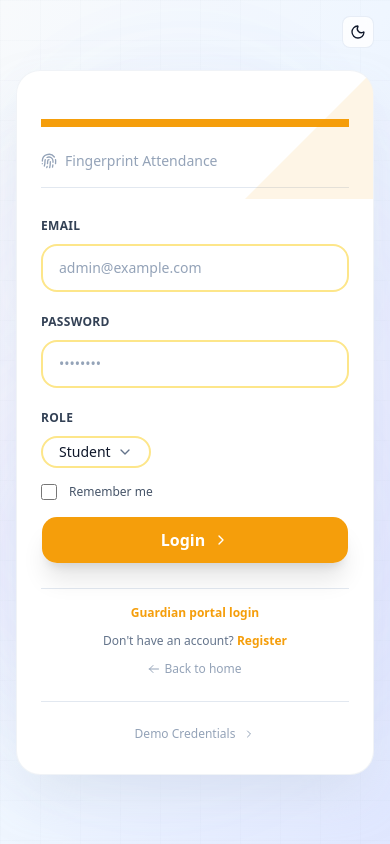
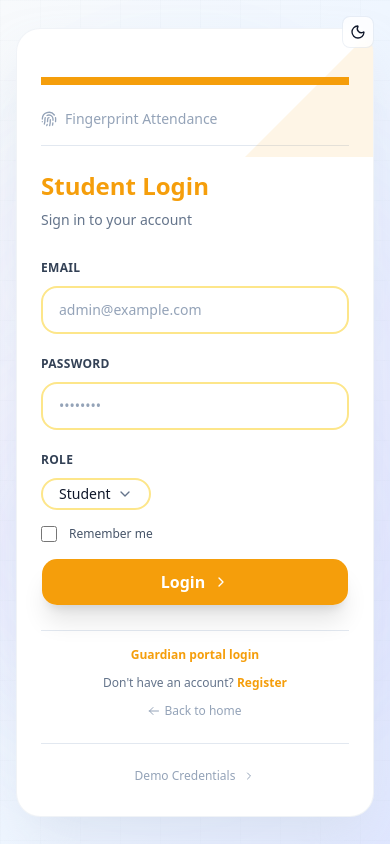
Before and after one commit to PrinceKhanX/fingerprint-attendance-system, a Next.js app: page /login in a window 390 px wide. Built offline with nearby package versions, Linux system fonts and the light colour scheme.

Commit message:
Fix login layout: resolve brand mark overlap, show role title on mobile, reduce branding column top padding

```diff
--- a/src/app/login/page.tsx
+++ b/src/app/login/page.tsx
@@ -149,19 +149,21 @@
         <div className="bg-white dark:bg-slate-800 shadow-2xl shadow-slate-300/50 dark:shadow-slate-900/50 rounded-[24px] overflow-hidden border border-slate-200/50 dark:border-slate-700/50 transition-colors duration-300">
           <div className="grid lg:grid-cols-2">
             {/* Left column - Branding (desktop only) */}
-            <div className="hidden lg:flex p-8 lg:p-16 flex-col justify-center bg-gradient-to-br from-slate-50 to-blue-50 dark:from-slate-800 dark:to-slate-900 relative overflow-hidden">
+            <div className="hidden lg:flex p-6 lg:p-12 flex-col justify-center bg-gradient-to-br from-slate-50 to-blue-50 dark:from-slate-800 dark:to-slate-900 relative overflow-hidden">
               {/* Background decorative elements */}
               <div className="absolute inset-0 overflow-hidden pointer-events-none">
                 <div className="absolute top-10 left-10 w-48 h-48 bg-blue-400/10 dark:bg-blue-500/10 rounded-full blur-3xl animate-pulse" />
                 <div className="absolute bottom-10 right-10 w-64 h-64 bg-indigo-400/10 dark:bg-indigo-500/10 rounded-full blur-3xl animate-pulse" style={{ animationDelay: '1s' }} />
               </div>
 
-              <div className="relative z-10 space-y-10">
+              <div className="relative z-10 space-y-8">
                 {/* Brand mark */}
-                <Link href="/" className="inline-flex items-center gap-2 text-sm text-slate-400 dark:text-slate-500 hover:text-slate-600 dark:hover:text-slate-400 transition-colors">
-                  <Fingerprint className="w-4 h-4" />
-                  <span className="font-medium">Fingerprint Attendance</span>
-                </Link>
+                <div className="mb-4">
+                  <Link href="/" className="inline-flex items-center gap-2 text-sm text-slate-400 dark:text-slate-500 hover:text-slate-600 dark:hover:text-slate-400 transition-colors">
+                    <Fingerprint className="w-4 h-4" />
+                    <span className="font-medium">Fingerprint Attendance</span>
+                  </Link>
+                </div>
 
                 {/* Large fingerprint icon */}
                 <div className="inline-flex items-center justify-center w-32 h-32 lg:w-40 lg:h-40 rounded-3xl bg-gradient-to-br from-blue-500 to-indigo-600 shadow-2xl relative">
@@ -209,12 +211,12 @@
                 </Link>
               </div>
 
-              {/* Desktop-only form header with role title */}
-              <div className="hidden lg:block">
-                <h1 className="text-3xl font-bold transition-all duration-300 mb-2" style={{ color: currentColor.primary }}>
+              {/* Form header with role title (visible on both mobile and desktop) */}
+              <div>
+                <h1 className="text-2xl sm:text-3xl font-bold transition-all duration-300 mb-2" style={{ color: currentColor.primary }}>
                   {roleTitles[role as keyof typeof roleTitles] || 'Login'}
                 </h1>
-                <p className="text-base text-slate-500 dark:text-slate-400 font-medium">Sign in to your account</p>
+                <p className="text-sm sm:text-base text-slate-500 dark:text-slate-400 font-medium">Sign in to your account</p>
               </div>
 
             {/* Error alert */}
```
